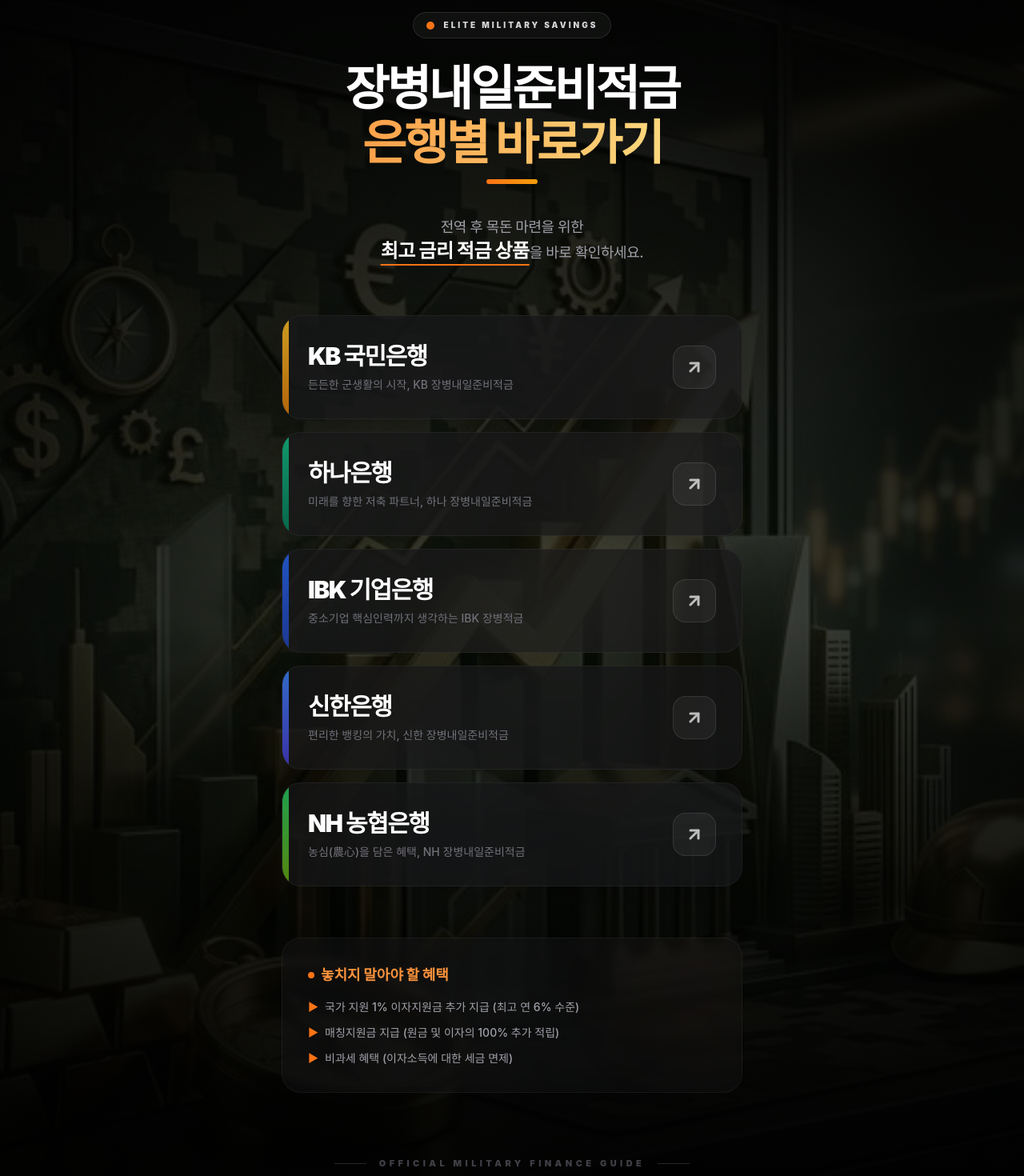
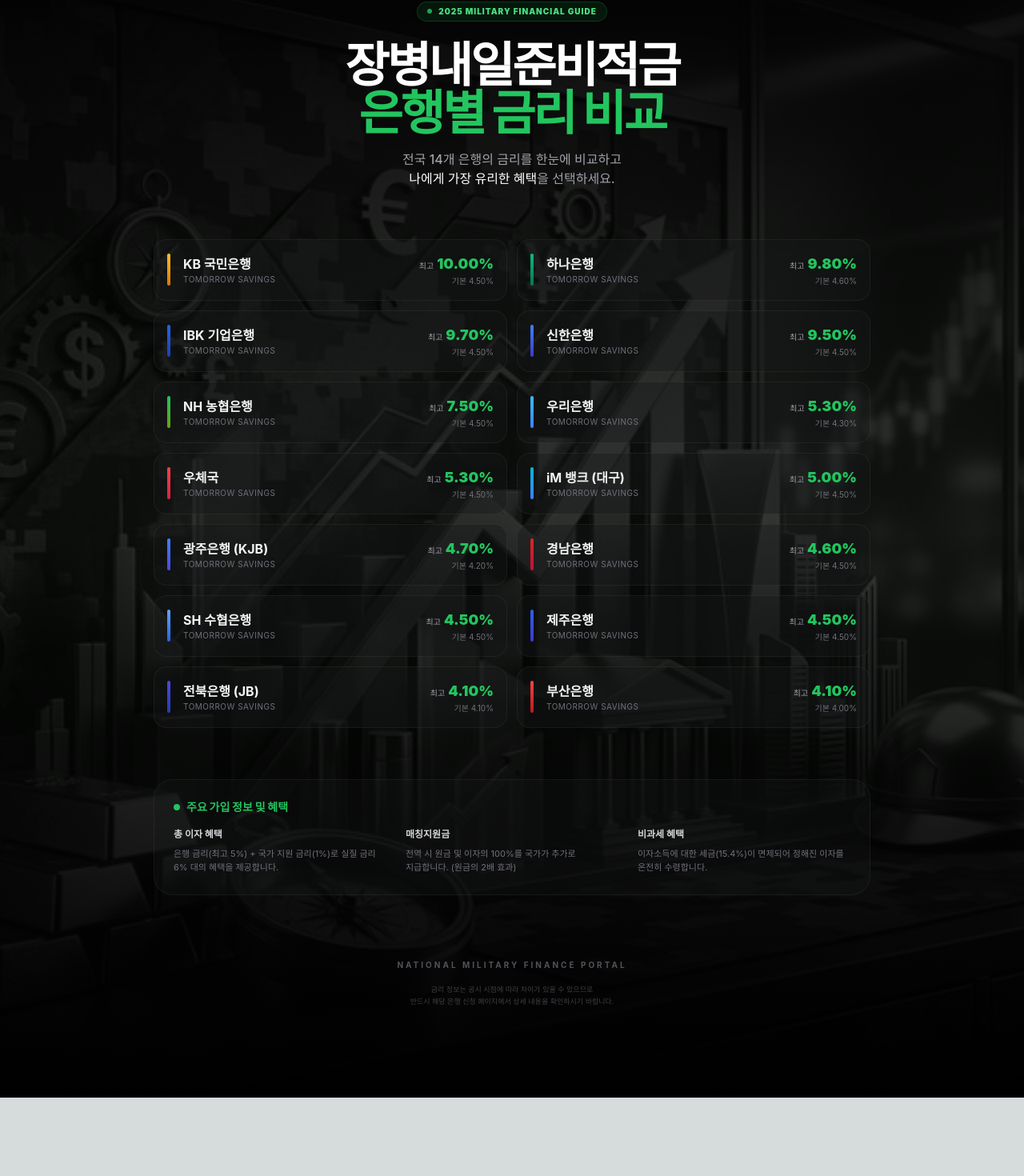
Before and after one commit to feel2174/blog-sitemap, a Next.js app: page /military-savings in a window 1280 px wide. Shown: the part 65-1535 px from the top of the page at 80% size. After the commit the page ends 1437 px from the top, so only its background shows below. Built offline with nearby package versions, Linux system fonts and the light colour scheme; a web font is replaced by a local one.

Commit message:
Expand military savings page with 14 banks and unified link

```diff
--- a/src/app/military-savings/page.tsx
+++ b/src/app/military-savings/page.tsx
@@ -1,145 +1,128 @@
 import Link from 'next/link';
 
 export const metadata = {
-    title: '2025 장병내일준비적금 은행별 바로가기 - KB, 하나, IBK, 신한, NH농협',
-    description: '군 장병을 위한 고금리 적금, 장병내일준비적금 신청 가이드. 국민은행, 하나은행, 기업은행, 신한은행, 농협은행 공식 홈페이지 바로가기와 최신 금리 및 실질 혜택 정보를 확인하세요.',
+    title: '2025 전국 장병내일준비적금 은행별 금리 비교 및 신청 - KB, 하나, IBK, 신한 등 14개 은행',
+    description: '전국 14개 은행의 장병내일준비적금 금리를 한눈에 비교하세요. 최고 10%대 금리 정보와 네이버페이 간편 신청 링크를 제공합니다. 군 장병을 위한 고금리 적금 완벽 가이드.',
 };
 
 export default function MilitarySavingsPage() {
-    const bankLinks = [
-        {
-            name: 'KB 국민은행',
-            url: 'https://obank.kbstar.com/quics?page=C016613&cc=b061496:b061645&isNew=N&prcode=DP01000939#loading',
-            desc: '든든한 군생활의 시작, KB 장병내일준비적금',
-            color: 'from-amber-400 to-amber-600'
-        },
-        {
-            name: '하나은행',
-            url: 'https://www.kebhana.com/cont/mall/mall08/mall0801/mall080102/1456099_115157.jsp',
-            desc: '미래를 향한 저축 파트너, 하나 장병내일준비적금',
-            color: 'from-emerald-500 to-emerald-700'
-        },
-        {
-            name: 'IBK 기업은행',
-            url: 'https://mybank.ibk.co.kr/uib/jsp/index.jsp',
-            desc: '중소기업 핵심인력까지 생각하는 IBK 장병적금',
-            color: 'from-blue-600 to-blue-800'
-        },
-        {
-            name: '신한은행',
-            url: 'https://bank.shinhan.com/index.jsp#020102010110',
-            desc: '편리한 뱅킹의 가치, 신한 장병내일준비적금',
-            color: 'from-blue-500 to-indigo-700'
-        },
-        {
-            name: 'NH 농협은행',
-            url: 'https://banking.nonghyup.com/nhbank.html',
-            desc: '농심(農心)을 담은 혜택, NH 장병내일준비적금',
-            color: 'from-green-500 to-lime-600'
-        }
+    const unifiedUrl = 'https://pay.naver.com/savings/search?keyword=%EC%9E%A5%EB%B3%91%EB%82%B4%EC%9D%BC%EC%A4%80%EB%B9%84%EC%A0%81%EA%B8%88&productTypeCode=1003';
+
+    const bankData = [
+        { name: 'KB 국민은행', maxRate: '10.00%', baseRate: '4.50%', color: 'from-amber-400 to-amber-600' },
+        { name: '하나은행', maxRate: '9.80%', baseRate: '4.60%', color: 'from-emerald-500 to-emerald-700' },
+        { name: 'IBK 기업은행', maxRate: '9.70%', baseRate: '4.50%', color: 'from-blue-600 to-blue-800' },
+        { name: '신한은행', maxRate: '9.50%', baseRate: '4.50%', color: 'from-blue-500 to-indigo-700' },
+        { name: 'NH 농협은행', maxRate: '7.50%', baseRate: '4.50%', color: 'from-green-500 to-lime-600' },
+        { name: '우리은행', maxRate: '5.30%', baseRate: '4.30%', color: 'from-sky-400 to-blue-500' },
+        { name: '우체국', maxRate: '5.30%', baseRate: '4.50%', color: 'from-red-500 to-rose-600' },
+        { name: 'iM 뱅크 (대구)', maxRate: '5.00%', baseRate: '4.50%', color: 'from-cyan-500 to-blue-500' },
+        { name: '광주은행 (KJB)', maxRate: '4.70%', baseRate: '4.20%', color: 'from-blue-500 to-indigo-600' },
+        { name: '경남은행', maxRate: '4.60%', baseRate: '4.50%', color: 'from-red-600 to-rose-700' },
+        { name: 'SH 수협은행', maxRate: '4.50%', baseRate: '4.50%', color: 'from-blue-400 to-blue-600' },
+        { name: '제주은행', maxRate: '4.50%', baseRate: '4.50%', color: 'from-blue-600 to-indigo-700' },
+        { name: '전북은행 (JB)', maxRate: '4.10%', baseRate: '4.10%', color: 'from-indigo-600 to-blue-800' },
+        { name: '부산은행', maxRate: '4.10%', baseRate: '4.00%', color: 'from-red-500 to-red-700' }
     ];
 
     return (
         <div
-            className="min-h-screen bg-[#0a0f0a] text-white flex flex-col items-center px-6 py-20 relative overflow-hidden"
+            className="min-h-screen bg-[#050805] text-white flex flex-col items-center px-4 py-16 relative overflow-hidden"
             style={{ fontFamily: '"Pretendard Variable", Pretendard, -apple-system, BlinkMacSystemFont, system-ui, Roboto, "Helvetica Neue", "Segoe UI", "Apple SD Gothic Neo", "Noto Sans KR", "Malgun Gothic", "Apple Color Emoji", "Segoe UI Emoji", "Segoe UI Symbol", sans-serif' }}
         >
-            {/* Immersive Background */}
+            {/* Background Layer */}
             <div
-                className="absolute inset-0 z-0 bg-cover bg-center opacity-30 scale-105 pointer-events-none"
+                className="absolute inset-0 z-0 bg-cover bg-center opacity-20 scale-110 pointer-events-none grayscale"
                 style={{ backgroundImage: 'url("/military-savings-bg.png")' }}
             />
-            <div className="absolute inset-0 bg-gradient-to-b from-black/60 via-transparent to-black z-[1]" />
-            <div className="absolute top-0 left-0 w-full h-full bg-[radial-gradient(circle_at_center,_transparent_0%,_rgba(0,0,0,0.8)_100%)] z-[1]" />
+            <div className="absolute inset-0 bg-gradient-to-b from-black/80 via-transparent to-black z-[1]" />
 
-            <div className="relative z-10 w-full max-w-xl text-center">
+            <div className="relative z-10 w-full max-w-4xl">
 
                 {/* Header Section */}
-                <div className="mb-16">
-                    <div className="inline-flex items-center gap-3 px-4 py-2 bg-white/5 border border-white/10 rounded-full text-zinc-300 text-[10px] font-black tracking-[0.3em] uppercase mb-8 backdrop-blur-xl">
-                        <span className="relative flex h-2.5 w-2.5">
-                            <span className="animate-ping absolute inline-flex h-full w-full rounded-full bg-orange-400 opacity-75"></span>
-                            <span className="relative inline-flex rounded-full h-2.5 w-2.5 bg-orange-500"></span>
-                        </span>
-                        Elite Military Savings
+                <div className="text-center mb-16">
+                    <div className="inline-flex items-center gap-2 px-3 py-1 bg-green-500/10 border border-green-500/20 rounded-full text-green-400 text-[10px] font-black tracking-widest uppercase mb-6">
+                        <span className="w-1.5 h-1.5 rounded-full bg-green-500 animate-pulse" />
+                        2025 Military Financial Guide
                     </div>
 
-                    <h1 className="text-5xl md:text-6xl font-black tracking-tighter mb-4 leading-none">
-                        <span className="text-white block">장병내일준비적금</span>
-                        <span className="text-transparent bg-clip-text bg-gradient-to-r from-orange-400 to-amber-200 block mt-2">은행별 바로가기</span>
+                    <h1 className="text-4xl md:text-6xl font-black tracking-tighter mb-4">
+                        <span className="block">장병내일준비적금</span>
+                        <span className="text-green-500">은행별 금리 비교</span>
                     </h1>
 
-                    <div className="h-1.5 w-16 bg-gradient-to-r from-orange-500 to-amber-500 mx-auto rounded-full mb-10" />
-
-                    <p className="text-zinc-400 text-sm md:text-lg font-medium tracking-tight leading-loose max-w-lg mx-auto">
-                        전역 후 목돈 마련을 위한 <br />
-                        <span className="text-white font-black text-xl md:text-2xl underline decoration-orange-500 underline-offset-8">최고 금리 적금 상품</span>을 바로 확인하세요.
+                    <p className="text-zinc-400 text-sm md:text-base font-medium max-w-lg mx-auto leading-relaxed">
+                        전국 14개 은행의 금리를 한눈에 비교하고 <br />
+                        <span className="text-white">나에게 가장 유리한 혜택</span>을 선택하세요.
                     </p>
                 </div>
 
-                {/* Bank Option List */}
-                <div className="space-y-4">
-                    {bankLinks.map((bank, index) => (
+                {/* Grid Layout for Bank Links */}
+                <div className="grid grid-cols-1 md:grid-cols-2 gap-3 mb-16">
+                    {bankData.map((bank, index) => (
                         <Link
                             key={index}
-                            href={bank.url}
-                            className="group relative flex items-center justify-between bg-zinc-900/60 backdrop-blur-3xl border border-white/5 p-8 rounded-3xl transition-all duration-500 hover:scale-[1.03] hover:bg-zinc-800/80 hover:border-orange-500/30 active:scale-[0.98] overflow-hidden shadow-2xl"
+                            href={unifiedUrl}
+                            className="group relative flex items-center justify-between bg-zinc-900/40 border border-white/5 p-4 rounded-2xl transition-all duration-300 hover:bg-zinc-800/60 hover:border-green-500/30 active:scale-[0.98]"
                         >
-                            <div className={`absolute top-0 left-0 w-2 h-full bg-gradient-to-b ${bank.color} opacity-80 group-hover:w-3 transition-all duration-300`} />
-
-                            <div className="flex flex-col items-start relative z-10 transition-transform duration-300 group-hover:-translate-x-1">
-                                <span className="text-2xl md:text-3xl font-black tracking-tighter text-white mb-2">
-                                    {bank.name}
-                                </span>
-                                <p className="text-zinc-500 text-sm font-medium group-hover:text-zinc-300 transition-colors">
-                                    {bank.desc}
-                                </p>
+                            <div className="flex items-center gap-4">
+                                <div className={`w-1 h-10 rounded-full bg-gradient-to-b ${bank.color}`} />
+                                <div className="flex flex-col">
+                                    <span className="text-base font-bold text-zinc-100 group-hover:text-white">
+                                        {bank.name}
+                                    </span>
+                                    <span className="text-[10px] text-zinc-500 uppercase tracking-wider">
+                                        Tomorrow Savings
+                                    </span>
+                                </div>
                             </div>
 
-                            <div className="p-3.5 rounded-2xl bg-white/5 border border-white/10 group-hover:bg-orange-500 group-hover:text-white transition-all duration-500 group-hover:rotate-12">
-                                <svg xmlns="http://www.w3.org/2000/svg" width="24" height="24" viewBox="0 0 24 24" fill="none" stroke="currentColor" strokeWidth="3" strokeLinecap="round" strokeLinejoin="round" className="opacity-70 group-hover:opacity-100"><path d="M7 17L17 7"></path><path d="M7 7h10v10"></path></svg>
+                            <div className="flex flex-col items-end">
+                                <div className="flex items-baseline gap-1">
+                                    <span className="text-[10px] text-zinc-400">최고</span>
+                                    <span className="text-lg font-black text-green-500 group-hover:scale-110 transition-transform">
+                                        {bank.maxRate}
+                                    </span>
+                                </div>
+                                <span className="text-[10px] text-zinc-500">
+                                    기본 {bank.baseRate}
+                                </span>
                             </div>
                         </Link>
                     ))}
                 </div>
 
-                {/* Educational Info Section */}
-                <div className="mt-16 p-8 bg-zinc-900/40 border border-white/5 rounded-3xl backdrop-blur-sm text-left relative overflow-hidden group">
-                     <div className="absolute top-0 right-0 w-32 h-32 bg-orange-500/5 blur-3xl rounded-full" />
-                     <h3 className="text-orange-400 font-black text-lg mb-4 flex items-center gap-2">
-                         <span className="w-2 h-2 rounded-full bg-orange-500" />
-                         놓치지 말아야 할 혜택
-                     </h3>
-                     <ul className="space-y-3 text-zinc-400 text-sm font-medium">
-                         <li className="flex gap-2">
-                             <span className="text-orange-500">▶</span>
-                             국가 지원 1% 이자지원금 추가 지급 (최고 연 6% 수준)
-                         </li>
-                         <li className="flex gap-2">
-                             <span className="text-orange-500">▶</span>
-                             매칭지원금 지급 (원금 및 이자의 100% 추가 적립)
-                         </li>
-                         <li className="flex gap-2">
-                             <span className="text-orange-500">▶</span>
-                             비과세 혜택 (이자소득에 대한 세금 면제)
-                         </li>
-                     </ul>
+                {/* Important Notes */}
+                <div className="p-6 bg-zinc-900/30 border border-white/5 rounded-3xl mb-20">
+                    <h3 className="text-green-500 font-black text-sm mb-4 flex items-center gap-2">
+                        <span className="w-2 h-2 rounded-full bg-green-500" />
+                        주요 가입 정보 및 혜택
+                    </h3>
+                    <div className="grid grid-cols-1 md:grid-cols-3 gap-6">
+                        <div className="text-left">
+                            <h4 className="text-zinc-300 text-xs font-bold mb-2">총 이자 혜택</h4>
+                            <p className="text-zinc-500 text-[11px] leading-relaxed">은행 금리(최고 5%) + 국가 지원 금리(1%)로 실질 금리 6% 대의 혜택을 제공합니다.</p>
+                        </div>
+                        <div className="text-left">
+                            <h4 className="text-zinc-300 text-xs font-bold mb-2">매칭지원금</h4>
+                            <p className="text-zinc-500 text-[11px] leading-relaxed">전역 시 원금 및 이자의 100%를 국가가 추가로 지급합니다. (원금의 2배 효과)</p>
+                        </div>
+                        <div className="text-left">
+                            <h4 className="text-zinc-300 text-xs font-bold mb-2">비과세 혜택</h4>
+                            <p className="text-zinc-500 text-[11px] leading-relaxed">이자소득에 대한 세금(15.4%)이 면제되어 정해진 이자를 온전히 수령합니다.</p>
+                        </div>
+                    </div>
                 </div>
 
                 {/* Footer Section */}
-                <footer className="mt-20">
-                    <div className="flex flex-col items-center gap-8">
-                        <div className="flex items-center gap-4 text-zinc-700">
-                            <div className="h-px w-10 bg-zinc-800" />
-                            <span className="text-[11px] font-black tracking-[0.4em] uppercase">Official Military Finance Guide</span>
-                            <div className="h-px w-10 bg-zinc-800" />
-                        </div>
-
-                        <p className="text-zinc-600 text-[10px] leading-relaxed max-w-sm font-medium opacity-50 uppercase tracking-tighter">
-                            본 사이트는 상기 금융기관들과 이해관계가 없으며, <br />
-                            신속한 사이트 이동을 돕기 위해 공식 링크만을 제공합니다.
-                        </p>
-                    </div>
+                <footer className="text-center pb-12">
+                     <p className="text-zinc-600 text-[10px] font-bold uppercase tracking-[0.3em] mb-4">
+                         National Military Finance Portal
+                     </p>
+                     <p className="text-zinc-700 text-[9px] leading-relaxed max-w-sm mx-auto">
+                        금리 정보는 공시 시점에 따라 차이가 있을 수 있으므로 <br />
+                        반드시 해당 은행 신청 페이지에서 상세 내용을 확인하시기 바랍니다.
+                     </p>
                 </footer>
             </div>
         </div>
```
